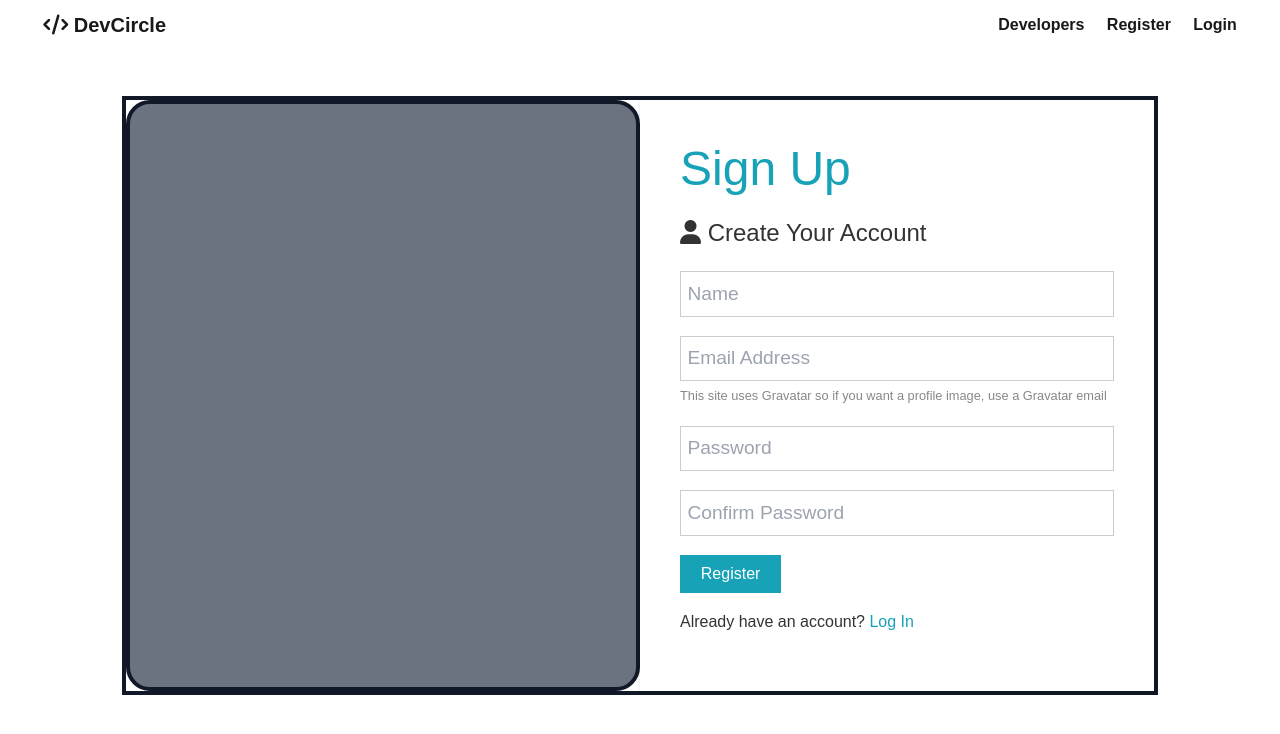
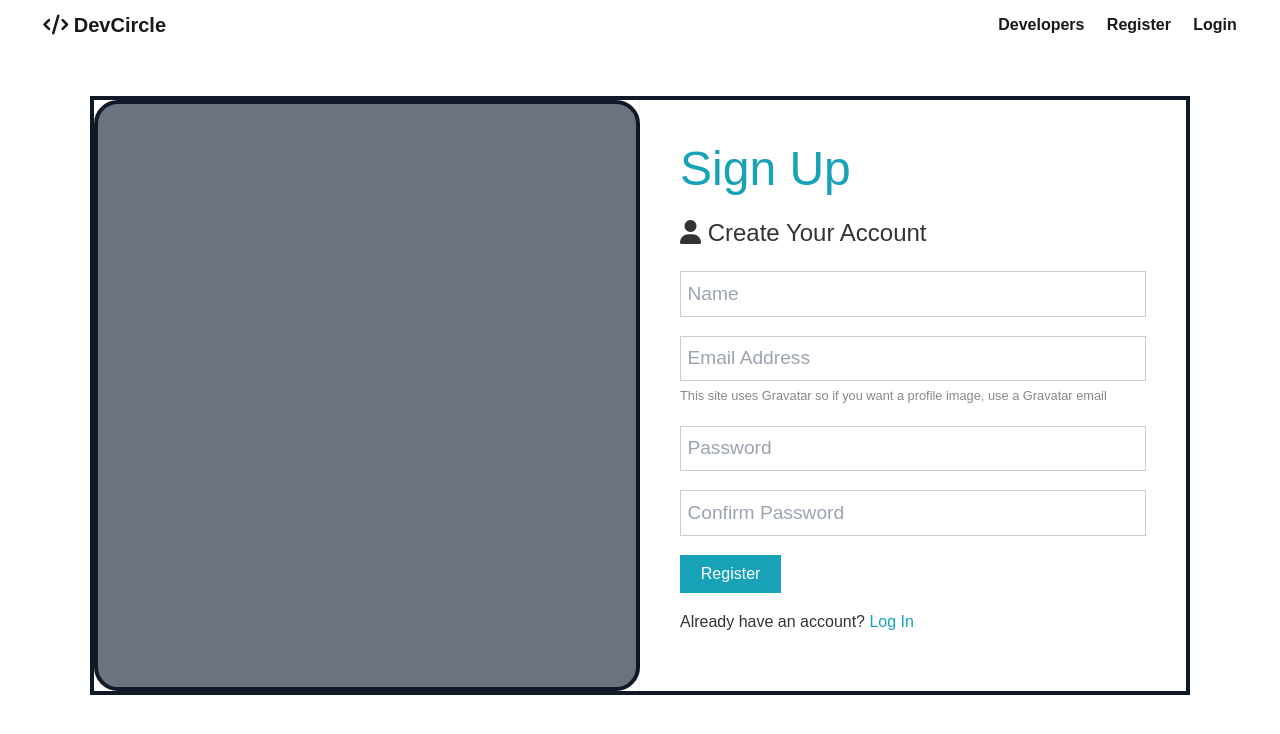
Before and after one commit to synerjay/Trayn-Weightlift-Tracker, a React (Create React App) app in the folder client/: page /register in a window 1280 px wide. Shown: the top 734 px of the page. Built offline with nearby package versions, Linux system fonts and the light colour scheme; no server answers; the HTML template or start-up script is replaced by a standard one.

Commit message:
styling for sign up page needed

```diff
--- a/client/src/components/auth/Register.js
+++ b/client/src/components/auth/Register.js
@@ -68,7 +68,7 @@ const Register = ({ setAlert, register, isAuthenticated }) => {
 
   return (
     <Fragment>
-      <div className='flex justify-between w-auto border-gray-900 border-4'>
+      <div className='container-form flex justify-between w-auto border-gray-900 border-4 mx-0'>
         <div className='bg-gray-500 w-1/2 rounded-3xl border-gray-900 border-4'></div>
         <div className='shadow p-10 w-3/6'>
           <h1 className='large text-primary'>Sign Up</h1>
--- a/client/src/index.css
+++ b/client/src/index.css
@@ -11,6 +11,11 @@
   --light-color: #f4f4f4;
   --danger-color: #dc3545;
   --success-color: #28a745;
+}
+
+.container-form {
+  width: 100%;
+  margin-bottom: 3rem;
 }
 
 * {
@@ -45,7 +50,7 @@ img {
   max-width: 1100px;
   margin: auto;
   overflow: hidden;
-  padding: 0 2rem;
+  /* padding: 0 2rem; */
   margin-top: 6rem;
   margin-bottom: 3rem;
 }
```
